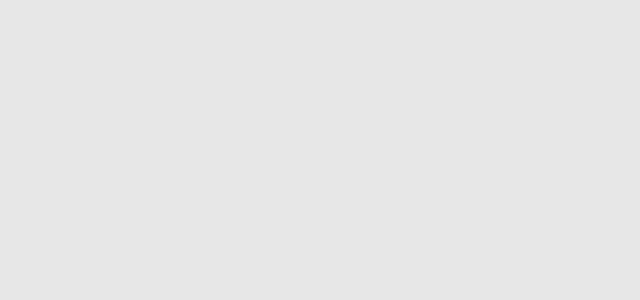
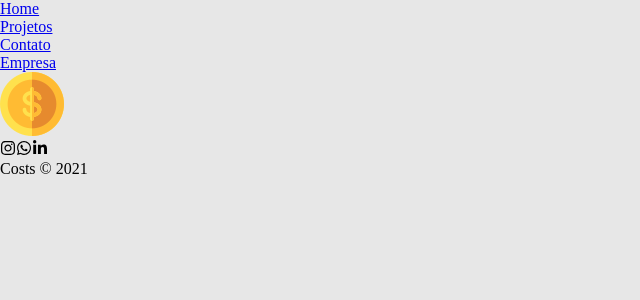
Before and after one commit to Kauadasilvalourenco/projeto_costs, a React (Vite) app: page /empresa in a window 1280 px wide. Shown: the top 300 px of the page, without its empty margins (0-640 px from the left). Built offline with nearby package versions, Linux system fonts and the light colour scheme.

Commit message:
feat: -Criado estrutura semântica dos componentes footer e navbar, adicionado ícones no footer e logo no navbar"

```diff
--- a/src/App.jsx
+++ b/src/App.jsx
@@ -1,8 +1,17 @@
 import { Routes, Route } from "react-router-dom";
+// import router;
+
+import Navbar from "./components/_navbar/Navbar";
+import Footer from "./components/_footer/Footer";
+// import components;
 
 function App() {
   return(
     <div className="App">
+
+      <header>
+        <Navbar />
+      </header>
 
       <main className="conteiner_principal">
 
@@ -28,6 +37,8 @@ function App() {
 
       </main>
 
+      <Footer />
+
     </div>
   )
 }
--- /dev/null
+++ b/src/components/_footer/Footer.jsx
@@ -0,0 +1,20 @@
+import { FaLinkedinIn, FaInstagram, FaWhatsapp } from "react-icons/fa6";
+// import icons;
+
+function Footer() {
+    return(
+        <footer>
+
+            <div className="conteiner_icones">
+                <FaInstagram className="icones"/>
+                <FaWhatsapp className="icones"/>
+                <FaLinkedinIn className="icones"/>
+            </div>
+
+            <p><span>Costs</span> &copy; 2021</p>
+
+        </footer>
+    )
+}
+
+export default Footer;
--- /dev/null
+++ b/src/components/_navbar/Navbar.jsx
@@ -0,0 +1,25 @@
+import { Link } from "react-router-dom";
+// import router;
+
+import logo from "../../assets/costs_logo.png";
+// import assets;
+
+function Navbar() {
+    return(
+        <nav className="Nav">
+            <div className="menu">
+                <ul className="lista_itens_menu">
+                    <li><Link to={"/"} className="itens_menu">Home</Link></li>
+                    <li><Link to={"/projetos"} className="itens_menu">Projetos</Link></li>
+                    <li><Link to={"/contato"} className="itens_menu">Contato</Link></li>
+                    <li><Link to={"/empresa"} className="itens_menu">Empresa</Link></li>
+                </ul>
+            </div>
+            <div className="conteiner_logo">
+                <img src={logo} alt="logo_costs" className="logo"/>
+            </div>
+        </nav>
+    )
+}
+
+export default Navbar;
```
